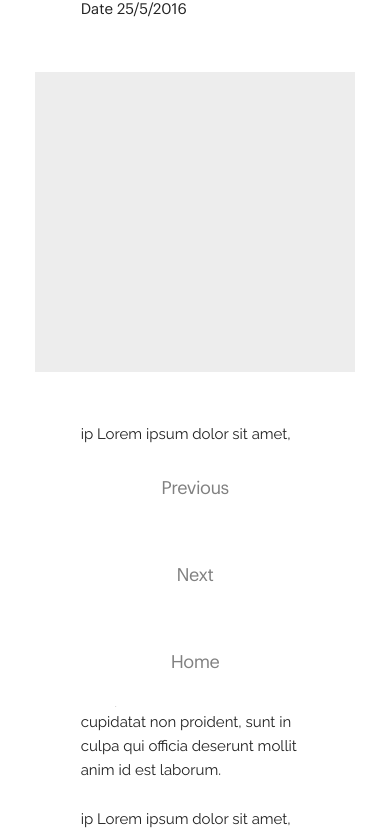
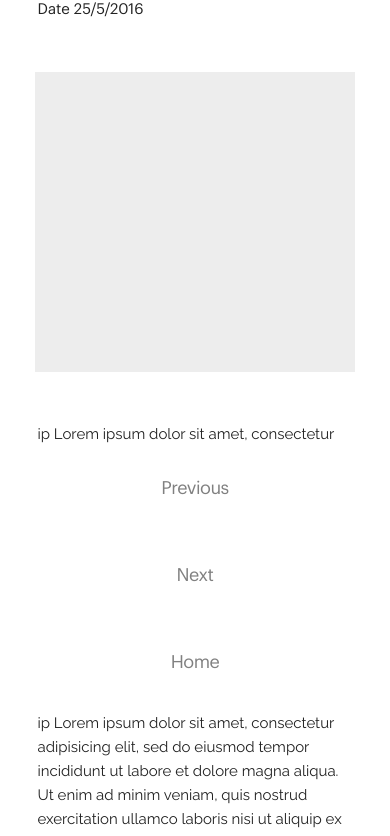
Before and after one commit to sean-johnson/sean-johnson.github.io, a plain HTML site: page blog/blog-template.html in a window 390 px wide. Shown: the part 138-974 px from the top of the page. Drawn offline with nearby package versions, Linux system fonts and the light colour scheme.

Commit message:
made changes to blog-mobile responsiveness

```diff
--- a/styles/main.css
+++ b/styles/main.css
@@ -173,6 +173,10 @@ a:hover {
 
 @media (max-width: 440px) {
 
+  .blog-paragraph, .blog-heading, .blog-subheading {
+    width: 90%;
+  }
+
   h1 {
     font-size: 3.8rem;
   }
```
